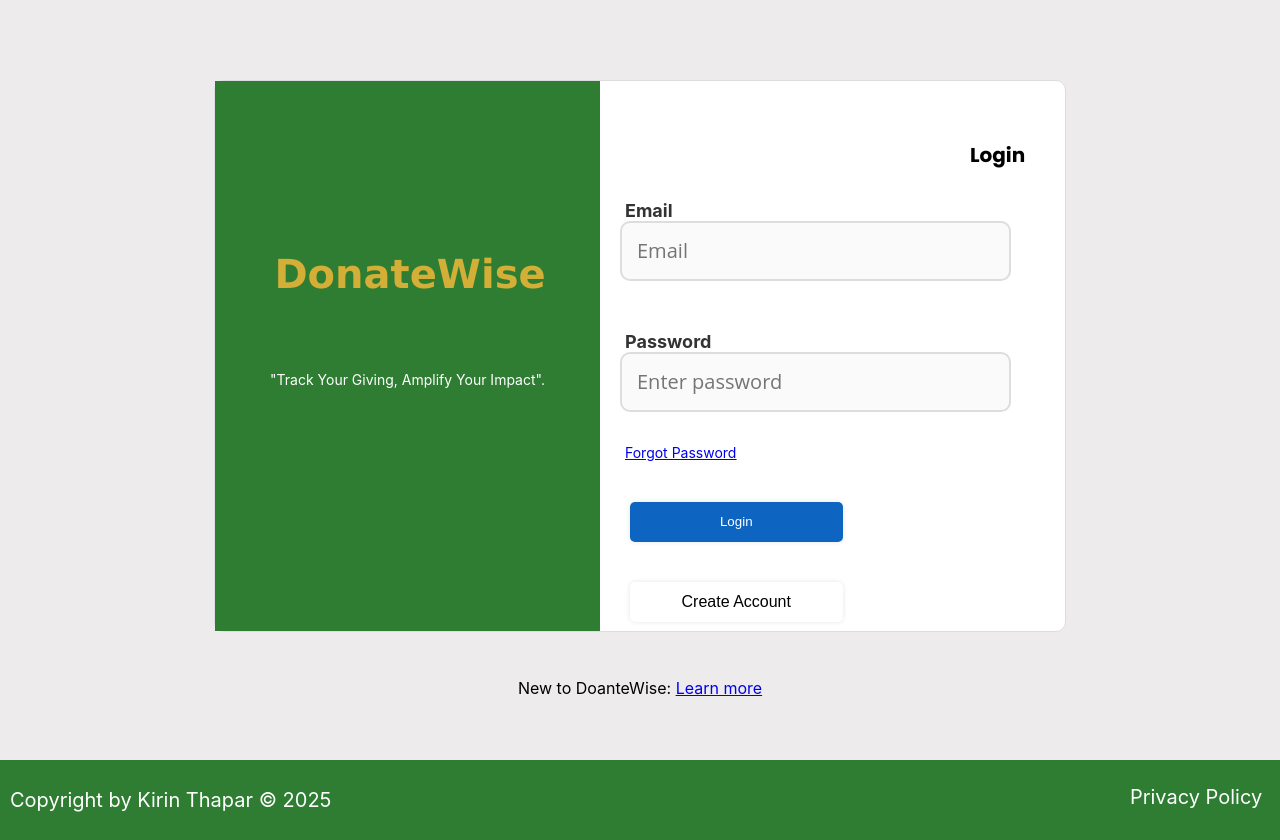
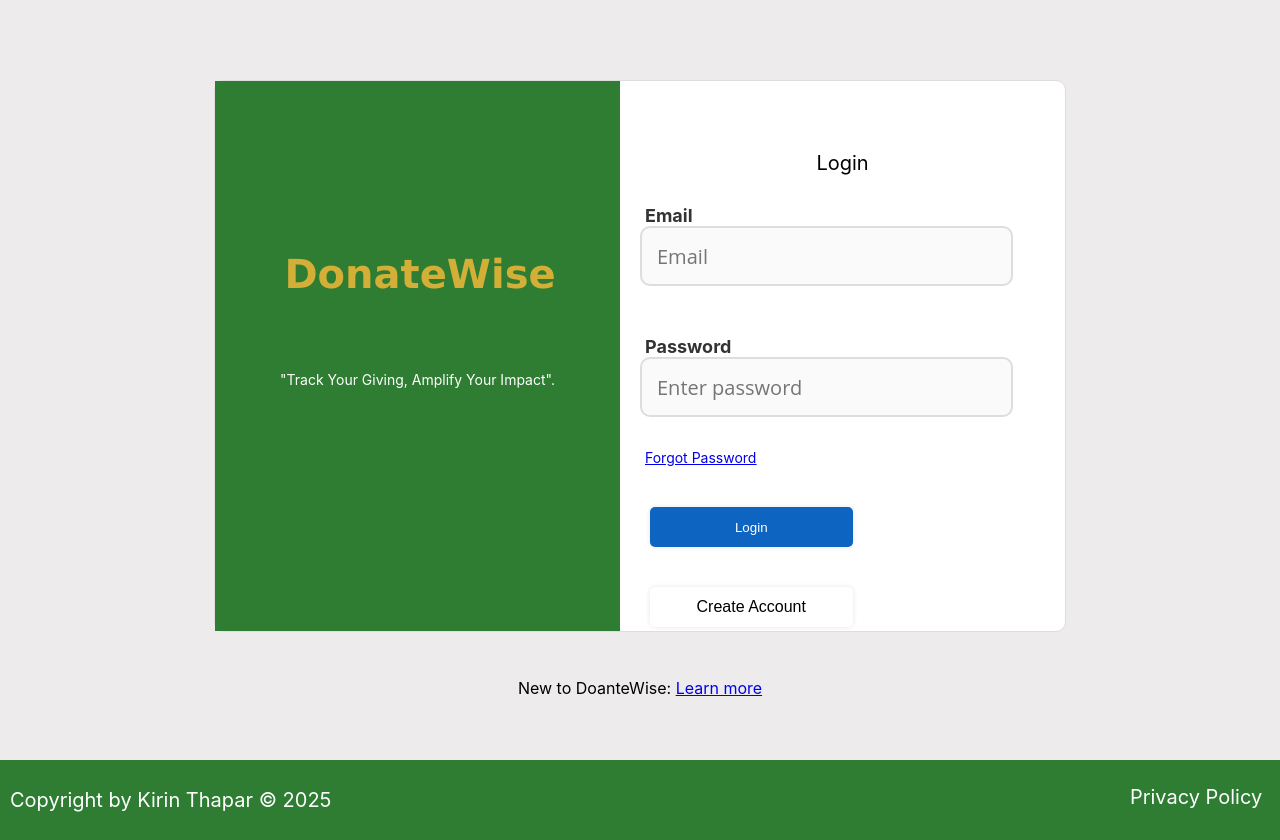
Before and after one commit to Kirint27/DonateWise, a React (Create React App) app in the folder frontend/: page / in a window 1280 px wide. Built offline with nearby package versions, Linux system fonts and the light colour scheme; what chartjs-plugin-datalabels would draw is missing.

Commit message:
update login

```diff
--- a/frontend/src/containers/login/login.jsx
+++ b/frontend/src/containers/login/login.jsx
@@ -33,8 +33,9 @@ const Login = ({ onLogin }) => {
     console.log("Sending login request with:");
     console.log(email);
     console.log(password);
+    const url = `https://charitytrackr.onrender.com/api/login`; // Adjust based on your backend
 
-    fetch('https://charitytrackr.onrender.com/api/login', {
+    fetch(url, {
       method: "POST",
       headers: {
         "Content-Type": "application/json",
@@ -75,7 +76,7 @@ const Login = ({ onLogin }) => {
             </div>
 
             <div className={styles.loginForm}>
-              <h2 className={styles.formTitle}>Login</h2>
+              <p className={styles.formTitle}>Login</p>
               <form onSubmit={handleLogin}>
                 <div className={styles.formGroup}>
                   <label>Email</label>
```
